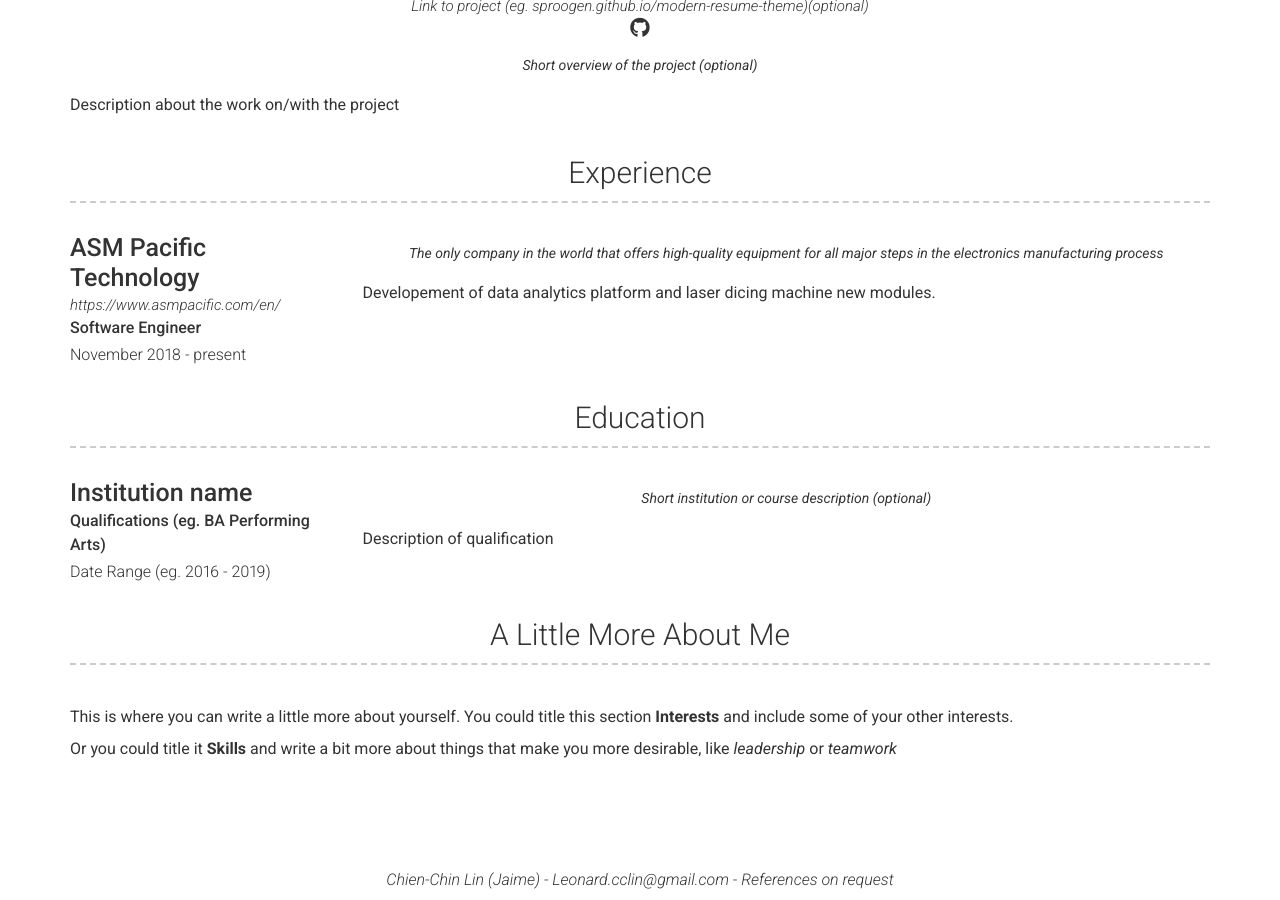
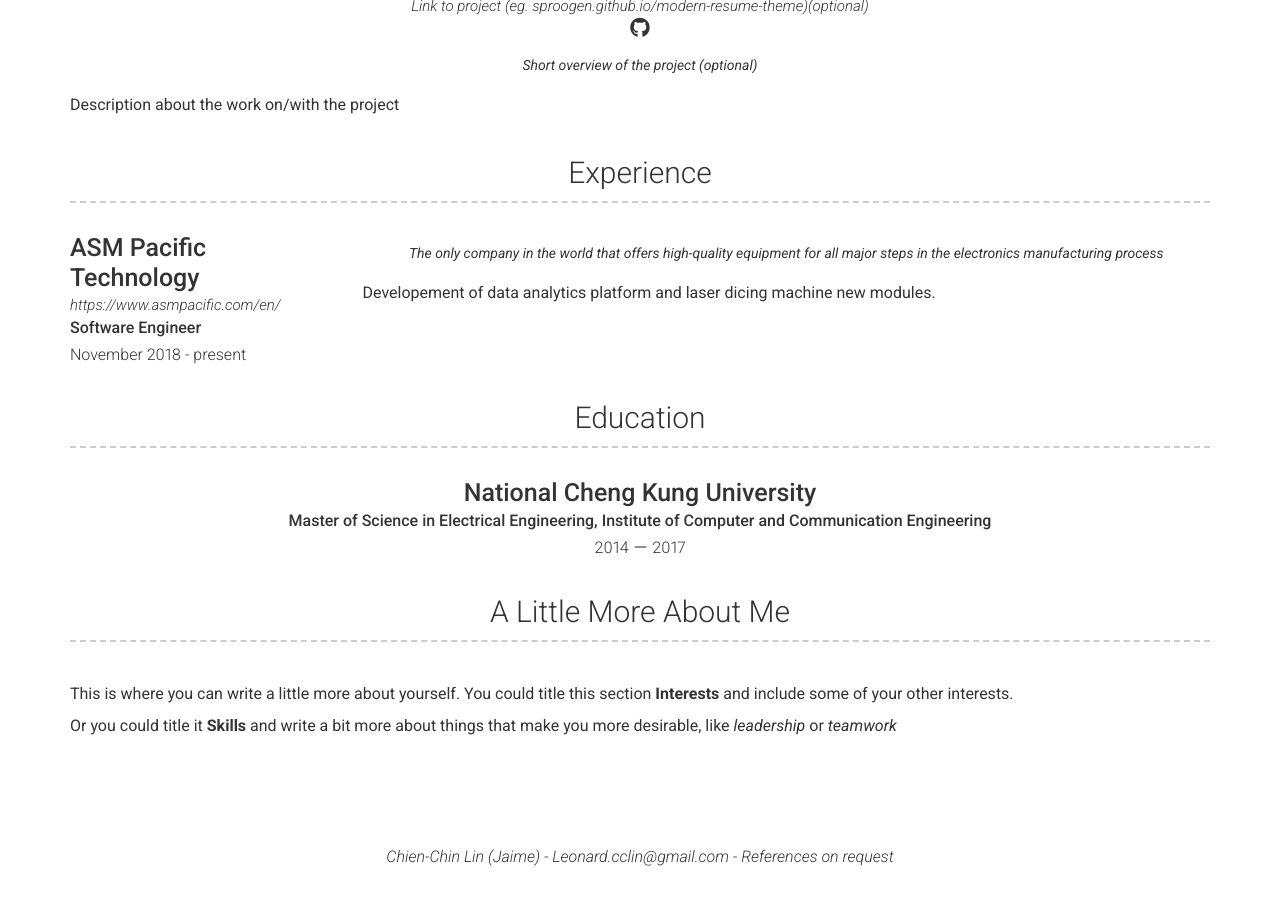
Before and after one commit to Jaimecclin/Jaimecclin.github.io, a Jekyll site: the page built from index.md, in a window 1280 px wide and 900 px high, scrolled down 693 px. Built offline with Jekyll 4.4.1, drawn with Linux system fonts in a browser that asks for light colours; nearby versions of some CDN libraries; after the commit the page ends 1570 px from its top, so only the background shows below that.

Commit message:
Add edication part.

```diff
--- a/_data/education.yml
+++ b/_data/education.yml
@@ -1,9 +1,7 @@
 # Education Template
-- layout: left
-  name: Institution name
-  dates: Date Range (eg. 2016 - 2019)
-  qualification: Qualifications (eg. BA Performing Arts)
-  quote: >
-    Short institution or course description (optional)
-  description: | # this will include new lines to allow paragraphs
-    Description of qualification
+- layout: top-middle
+  name: National Cheng Kung University
+  dates: 2014 － 2017
+  qualification: Master of Science in Electrical Engineering, Institute of Computer and Communication Engineering
+  quote:
+  description:
```
